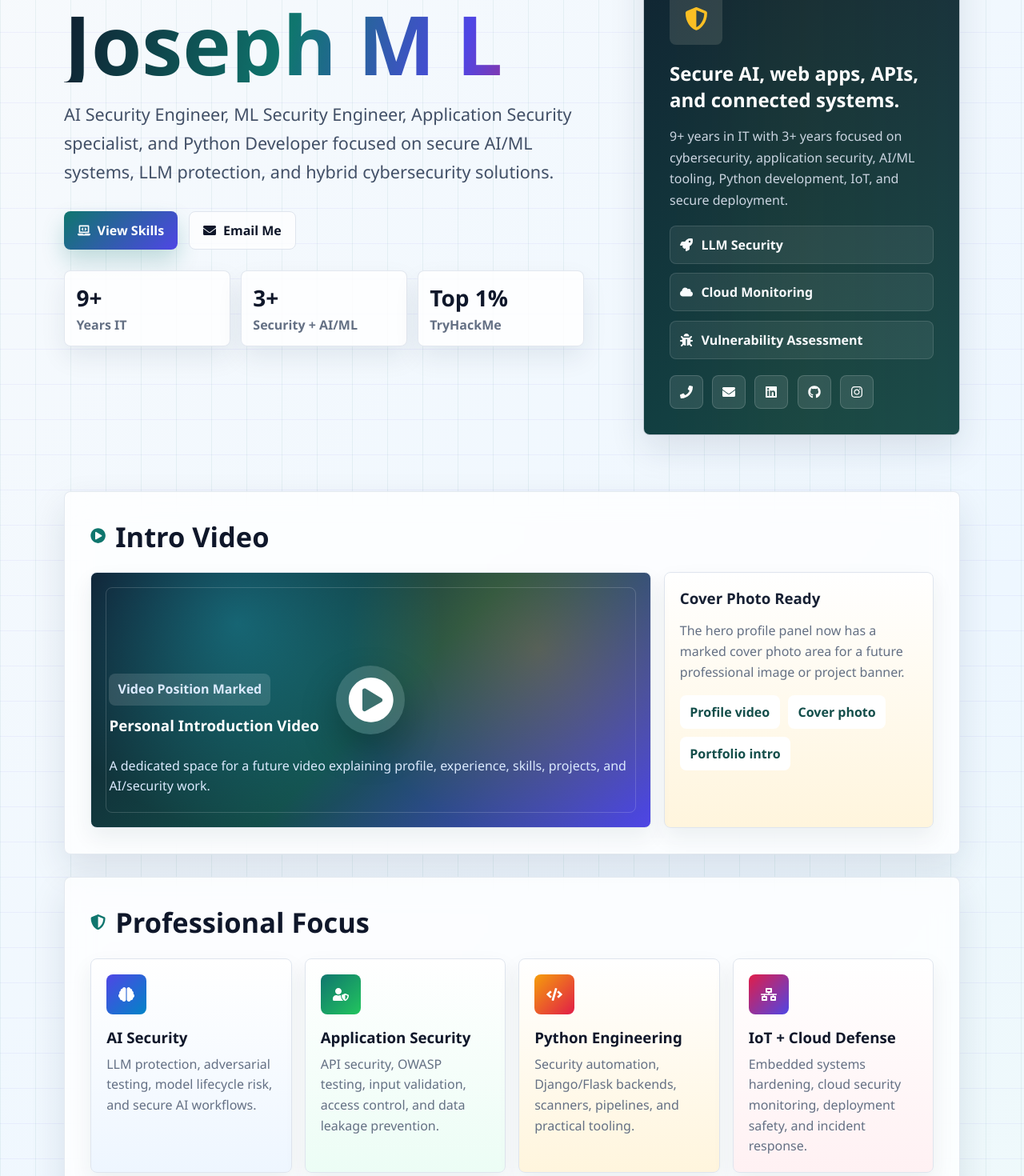
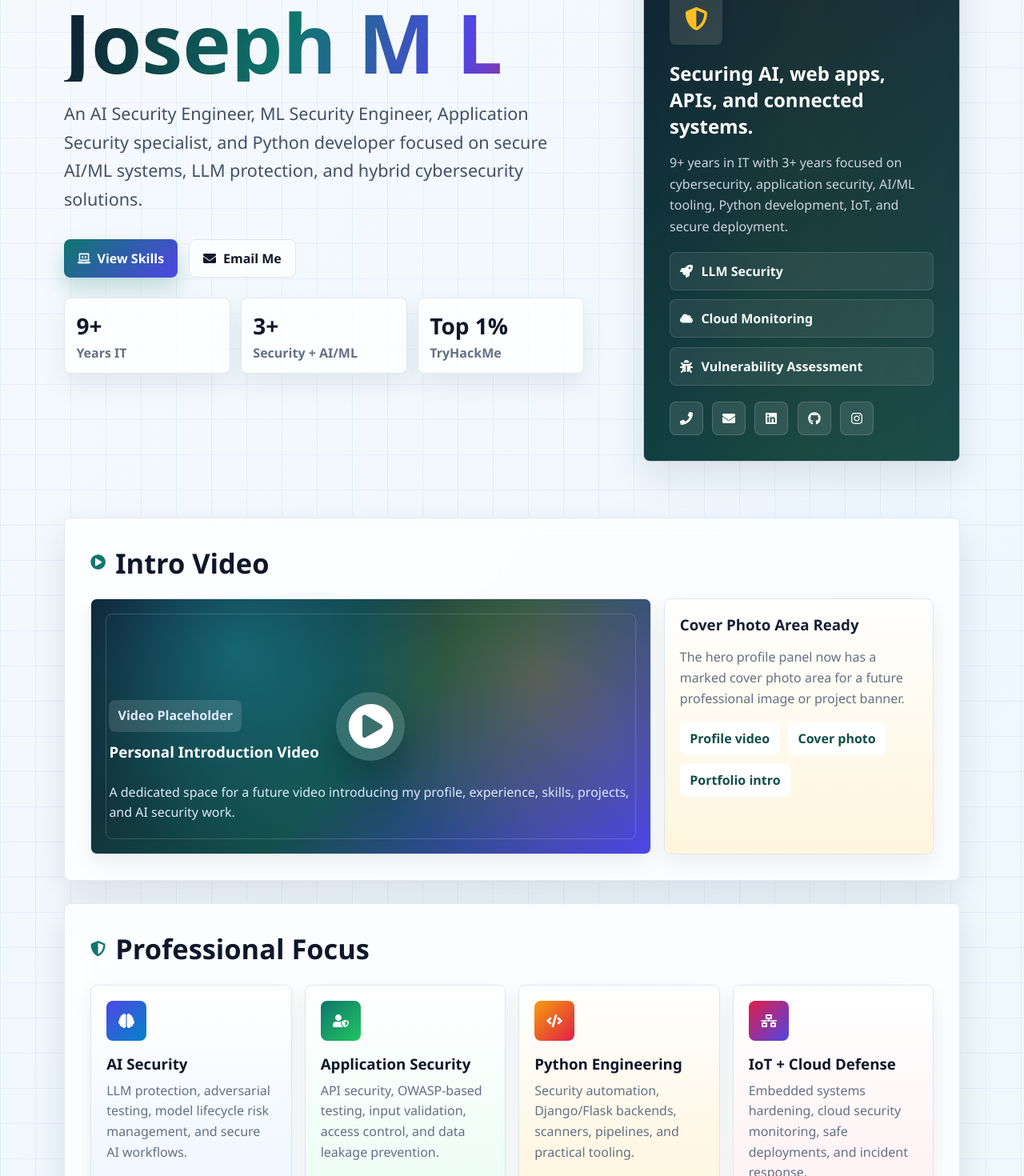
Before and after one commit to Danieljoseph96/portfolio-react, a React (Create React App) app: page / in a window 1280 px wide. Shown: the part 400-1870 px from the top of the page at 80% size. Built offline with nearby package versions, Linux system fonts and the light colour scheme.

Commit message:
verified

```diff
--- a/src/App.js
+++ b/src/App.js
@@ -29,12 +29,12 @@ import "./App.css";
 const focusAreas = [
   {
     title: "AI Security",
-    text: "LLM protection, adversarial testing, model lifecycle risk, and secure AI workflows.",
+    text: "LLM protection, adversarial testing, model lifecycle risk management, and secure AI workflows.",
     Icon: FaBrain,
   },
   {
     title: "Application Security",
-    text: "API security, OWASP testing, input validation, access control, and data leakage prevention.",
+    text: "API security, OWASP-based testing, input validation, access control, and data leakage prevention.",
     Icon: FaUserShield,
   },
   {
@@ -44,7 +44,7 @@ const focusAreas = [
   },
   {
     title: "IoT + Cloud Defense",
-    text: "Embedded systems hardening, cloud security monitoring, deployment safety, and incident response.",
+    text: "Embedded systems hardening, cloud security monitoring, safe deployments, and incident response.",
     Icon: FaNetworkWired,
   },
 ];
@@ -142,11 +142,11 @@ const projects = [
     title: "Church Meeting & Event Management Platform",
     stack:
       "Python, Django, Django REST Framework, React.js, JavaScript, SQL, REST API, Git, GitHub, Postman",
-    text: "Full-stack centralized platform for managing church meetings, events, participant registration, accommodation, transportation, and administration workflows.",
+    text: "A centralized full-stack platform for managing church meetings, events, participant registration, accommodation, transportation, and administrative workflows.",
     features: [
       "Meeting and event scheduling",
       "Accommodation and room capacity management",
-      "Transportation routes and pickup/drop requirements",
+      "Transportation routes and pickup and drop-off requirements",
       "Online registration and participant management",
       "Role-based access control",
       "Location APIs for country, state, city, and locality data",
@@ -159,45 +159,45 @@ const projects = [
   {
     title: "Smart Egg Incubator",
     stack: "ESP32, Arduino, C++, DHT22, Relay Modules",
-    text: "Secure IoT automation system with real-time monitoring, automated temperature and humidity control, remote access, safety logic, and input validation.",
+    text: "A secure IoT automation system with real-time monitoring, automated temperature and humidity control, remote access, safety logic, and input validation.",
     Icon: FaNetworkWired,
   },
   {
     title: "IoT Room Automation",
     stack: "ESP8266, Sensors, Relay Modules, Android Phone",
-    text: "Room automation system for controlling connected appliances through relay modules, sensor-based monitoring, and Android phone connectivity over Wi-Fi.",
+    text: "A room automation system for controlling connected appliances through relay modules, sensor-based monitoring, and Android phone connectivity over Wi-Fi.",
     Icon: FaNetworkWired,
   },
   {
     title: "Web Application Vulnerability Scanner",
     stack: "Python, Django, Nmap, SQLite",
-    text: "Scanner for network and service discovery with encrypted scan storage, secure authentication, and role-based access.",
+    text: "A scanner for network and service discovery with encrypted scan storage, secure authentication, and role-based access.",
     Icon: FaBug,
   },
   {
     title: "Local AI Image Generation Pipeline",
     stack: "Python, Stable Diffusion, CUDA, img2img",
-    text: "Offline GPU-accelerated image generation pipeline with a self-refine fallback for graceful dependency handling.",
+    text: "An offline, GPU-accelerated image generation pipeline with a self-refinement fallback for graceful dependency handling.",
     Icon: FaRobot,
   },
   {
     title: "AI / LLM Security Testing Toolkit",
     stack: "Python, OWASP LLM Top 10, Prompt Injection Testing",
-    text: "Toolkit for testing LLM applications against prompt injection, jailbreak attempts, sensitive data leakage, and unsafe output handling.",
+    text: "A toolkit for testing LLM applications against prompt injection, jailbreak attempts, sensitive data leakage, and unsafe output handling.",
     Icon: FaShieldAlt,
   },
   {
     title: "DevSecOps CI/CD Security Pipeline",
     stack: "Docker, Kubernetes, Jenkins, OWASP ZAP, Trivy",
-    text: "Containerized Django deployment with automated security gates, ZAP baseline scans, and Trivy image scanning.",
+    text: "A containerized Django deployment with automated security gates, ZAP baseline scans, and Trivy image scanning.",
     Icon: FaServer,
   },
 ];
 
 const achievements = [
   "TryHackMe - Ranked in the top 1% of learners globally",
-  "Responsible disclosure of exposed RDP service and weak security configuration affecting a government domain",
-  "9+ years total IT experience with 3+ years focused on cybersecurity, application security, AI/ML technologies, and Python development",
+  "Responsible disclosure of an exposed RDP service and a weak security configuration affecting a government domain",
+  "9+ years of total IT experience, including 3+ years focused on cybersecurity, application security, AI/ML technologies, and Python development",
 ];
 
 const education = [
@@ -231,8 +231,8 @@ export default function App() {
           </p>
           <h1>Daniel Joseph M L</h1>
           <p className="hero-subtitle">
-            AI Security Engineer, ML Security Engineer, Application Security
-            specialist, and Python Developer focused on secure AI/ML systems,
+            An AI Security Engineer, ML Security Engineer, Application Security
+            specialist, and Python developer focused on secure AI/ML systems,
             LLM protection, and hybrid cybersecurity solutions.
           </p>
           <div className="hero-actions">
@@ -268,7 +268,7 @@ export default function App() {
           <div className="profile-icon">
             <FaShieldAlt />
           </div>
-          <h2>Secure AI, web apps, APIs, and connected systems.</h2>
+          <h2>Securing AI, web apps, APIs, and connected systems.</h2>
           <p>
             9+ years in IT with 3+ years focused on cybersecurity,
             application security, AI/ML tooling, Python development, IoT, and
@@ -330,15 +330,15 @@ export default function App() {
             <div className="play-mark">
               <FaPlayCircle />
             </div>
-            <p className="media-label">Video Position Marked</p>
+            <p className="media-label">Video Placeholder</p>
             <h3>Personal Introduction Video</h3>
             <p>
-              A dedicated space for a future video explaining profile,
-              experience, skills, projects, and AI/security work.
+              A dedicated space for a future video introducing my profile,
+              experience, skills, projects, and AI security work.
             </p>
           </div>
           <div className="media-note">
-            <h3>Cover Photo Ready</h3>
+            <h3>Cover Photo Area Ready</h3>
             <p>
               The hero profile panel now has a marked cover photo area for a
               future professional image or project banner.
```
